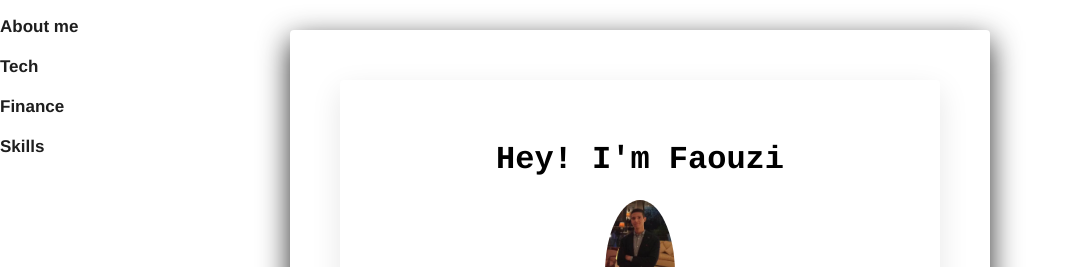
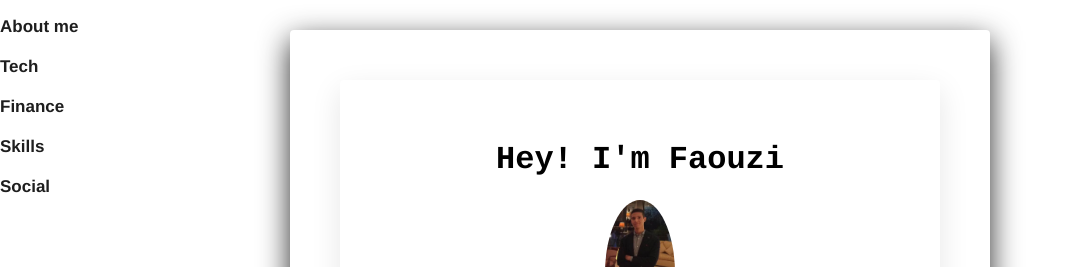
Before and after one commit to MohamedFaouzi-Fradi/my-profile, a plain HTML site: page index.html in a window 1280 px wide. Shown: the top 267 px of the page, without its empty margins (0-1076 px from the left). Drawn offline with Linux system fonts and the light colour scheme.

Commit message:
Update index.html

```diff
--- a/index.html
+++ b/index.html
@@ -13,6 +13,7 @@
     <li><a href="#Tech">Tech</a></li>  <br/>
     <li><a href="#Finance">Finance</a></li>  <br/>
     <li><a href="#skills">Skills</a></li>  <br/>
+    <li><a href="#Social">Social</a></li>  <br/>
   </ul>
     </div>
     <div class="container">
@@ -92,7 +93,7 @@
         </p>
         </div>
 
-        <div id="social" class="card-white">
+        <div id="Social" class="card-white">
           <h2>Follow me📱</h2>
         <ul class="list-inline">
           <li>
```
